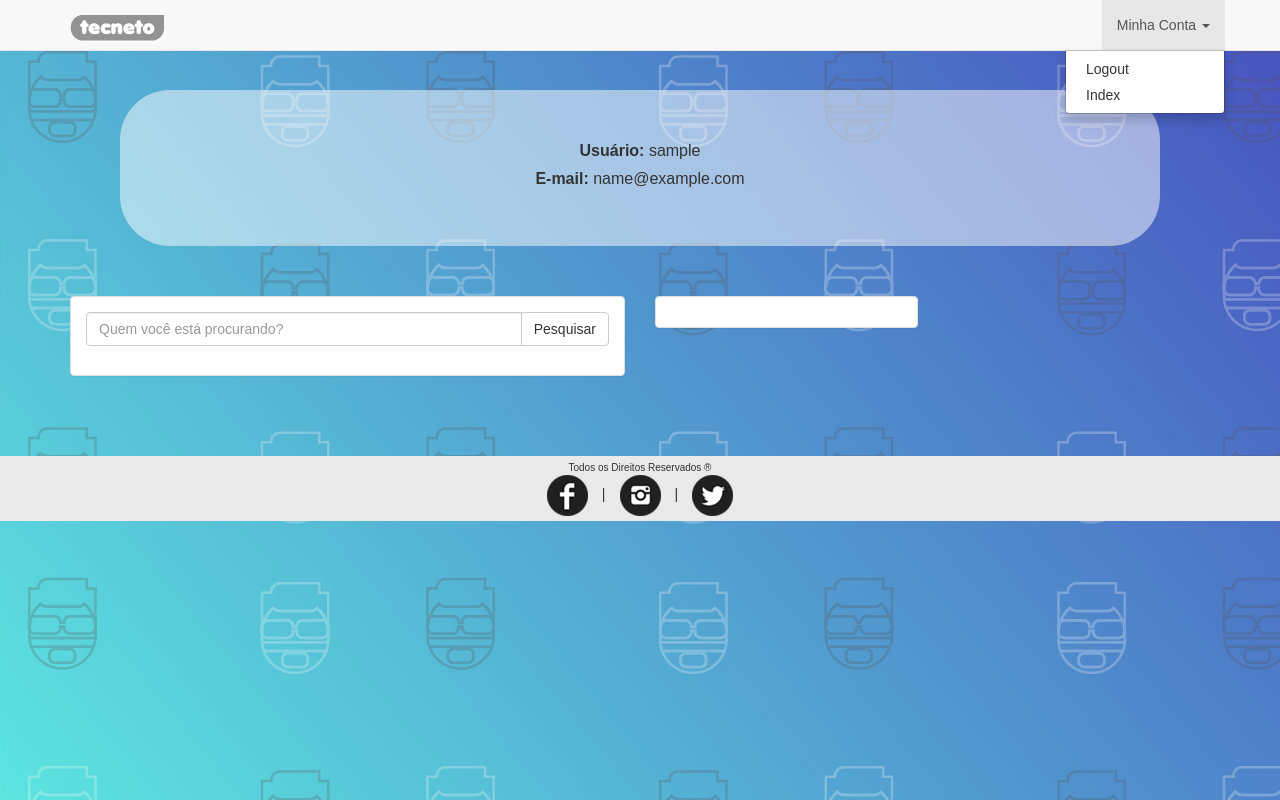
After one commit to Luizbrandt/Tecneto, a PHP site: page /procurar_pessoas.php in a window 1280 px wide, after a click on "Minha Conta". The commit adds this page. Run offline with PHP 8.4, Linux system fonts and the light colour scheme; the visitor is signed in with stand-in values (Sample User, id 1); some libraries are stand-ins or nearby versions.

Commit message:
Add files via upload

```diff
--- a/index.php
+++ b/index.php
@@ -179,7 +179,7 @@
             <div class="col-12 col-sm-12 col-md-3 col-lg-3">
               <div class="panel panel-default">
                 <div class="panel-body">
-                  <a href="#">Outros Usuários</a>
+                  <a href="procurar_pessoas.php">Outros Usuários</a>
                 </div>
               </div>
             </div>
--- /dev/null
+++ b/procurar_pessoas.php
@@ -0,0 +1,168 @@
+<?php
+
+  session_start();
+
+  //$erro = isset($_GET['erro']) ? $_GET['erro'] : 0;
+
+  if(!isset($_SESSION['usuario'])){
+    header('Location: home.php?erro=1');
+  }
+
+?>
+
+<!DOCTYPE php>
+<php lang="pt-br">
+  <head>
+    <meta charset="utf-8">
+    <meta http-equiv="X-UA-Compatible" content="IE=edge">
+    <meta name="viewport" content="width=device-width, initial-scale=1">
+    <title>Tecneto - Index</title>
+    <link rel="icon" href="img/icone.png">
+    <link href="bootstrap/css/bootstrap.min.css" rel="stylesheet">
+    <link href="estilo.css" rel="stylesheet">
+    <script src="jquery-3.3.1.js"></script>
+
+    <script type="text/javascript">
+      $(document).ready( function(){
+
+        $('#btn_procurar_pessoas').click(function(){
+          if($('#nome_pessoa').val().length > 0){
+              $.ajax({
+                url: 'get_pessoas.php',
+                method: 'post',
+                data: $('#form_procurar_pessoas').serialize(),
+                success: function (data) {
+                  $('#pessoas').html(data);
+
+                  $('.btn_seguir').click(function(){
+                    //Recuperação do valor retornado no dado customizado
+                    var id_usuario = $(this).data('id_usuario');
+                    $.ajax({
+                      url: 'seguir.php',
+                      method: 'post',
+                      data: {seguir_id_usuario: id_usuario },
+                      success: function(data){
+                        alert('Registro efetuado com sucesso!');
+                      }
+
+                    });
+
+                  });
+
+                  $('.btn_deixar_seguir').click(function(){
+                    var id_usuario = $(this).data('id_usuario');
+                    $.ajax({
+                      url: 'deixar_seguir.php',
+                      method: 'post',
+                      data: {deixar_seguir_id_usuario: id_usuario },
+                      success: function(data){
+                        alert('Registro removido com sucesso!');
+                  });
+                }
+              });
+          }
+        });
+
+      });
+    </script>
+  </head>
+
+  <body>
+
+    <!-- BarraNavegaciones -->
+    <nav class="navbar navbar-default navbar-fixed-top">
+      <div class="container">
+
+        <div class="navbar-header">
+          <button type="button" class="navbar-toggle collapsed" data-toggle="collapse" data-target="#barra-navegacao">
+            <span class="sr-only">Alternar Menu</span>
+            <span class="icon-bar"></span>
+            <span class="icon-bar"></span>
+            <span class="icon-bar"></span>
+          </button>
+          <a class="navbar-brand"><img src="img/logopc.png"></a>
+        </div>
+
+        <div class="collapse navbar-collapse" id="barra-navegacao">
+          <ul class="nav navbar-nav navbar-right">
+            <li class="dropdown">
+                <a href="#" class="dropdown-toggle onde-estou" data-toggle="dropdown">
+                Minha Conta <span class="caret"></span>
+                </a>
+                    <ul class="dropdown-menu">
+                      <li><a href="sair.php">Logout</a></li>
+                      <li><a href="index.php">Index</a></li>
+                    </ul>
+            </li>
+
+
+          </ul>
+        </div>
+
+      </div>
+    </nav>
+
+    <div class="container">
+          <br><br>
+          <div class="row">
+            <div class="col-12 col-sm-12 col-md-12 col-lg-12">
+                <p class="text-center quemsomos">
+                  <label>Usuário:</label>
+                  <?=$_SESSION['usuario']?>
+                  <br/>
+                  <label>E-mail:</label>
+                  <?=$_SESSION['email']?>
+                </p>
+            </div>
+          </div>
+
+          <div class="row">
+
+            <div class="col-12 col-sm-12 col-md-6 col-lg-6">
+              <div class="panel panel-default">
+                <div class="panel-body">
+                  <form id="form_procurar_pessoas" class="input-group">
+                    <input type="text" name="nome_pessoa" id="nome_pessoa" class="form-control" placeholder="Quem você está procurando?" maxlength="140">
+                    <span class="input-group-btn">
+                      <button class="btn btn-default" id="btn_procurar_pessoas" type="button">Pesquisar</button>
+                    </span>
+                  </form>
+                </div>
+              </div>
+
+
+              <!--Timeline-->
+              <div id="pessoas" class="list-group">
+
+              </div>
+
+            </div>
+
+            <div class="col-12 col-sm-12 col-md-3 col-lg-3">
+              <div class="panel panel-default">
+                <div class="panel-body">
+
+                </div>
+              </div>
+            </div>
+          </div>
+    </div>
+
+    <br><br><br>
+
+    <!--Rodapé-->
+    <footer>
+      <div class="container">
+        <div class="texto-rodape"> Todos os Direitos Reservados &#174 </div>
+        <div><img src="img/fbicon.png">&emsp;|&emsp;<img src="img/instaicon.png">&emsp;|&emsp;<img src="img/twiticon.png"></div>
+      </div>
+    </footer>
+    <!--Rodapé-->
+
+    <!-- jQuery (necessary for Bootstrap's JavaScript plugins) -->
+    <script src="https://ajax.googleapis.com/ajax/libs/jquery/1.11.3/jquery.min.js"></script>
+    <!-- Include all compiled plugins (below), or include individual files as needed -->
+    <script src="bootstrap/js/bootstrap.min.js"></script>
+  </body>
+
+</php>
```
Also changed, not shown: deixar_seguir.php (added, +26 -0 lines), get_pessoas.php (added, +43 -0 lines), seguir.php (added, +26 -0 lines).
